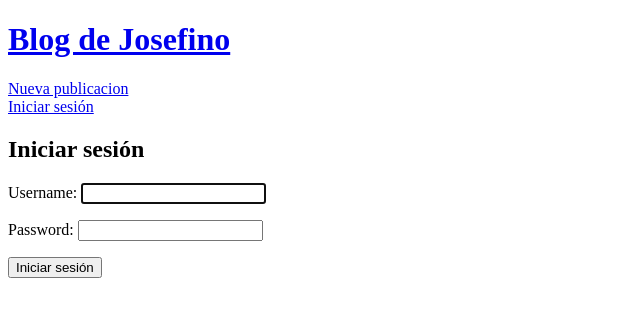
After one commit to DanielLacruz2025/blog-django-v1, a Django app: page /accounts/login/ in a window 1280 px wide. The commit adds this page. Shown: the top 317 px of the page, without its empty margins (0-640 px from the left). Run offline with Django 5.2, Linux system fonts and the light colour scheme.

Commit message:
login done

```diff
--- a/django_proyec/settings.py
+++ b/django_proyec/settings.py
@@ -123,3 +123,6 @@ STATIC_URL = 'static/'
 # https://docs.djangoproject.com/en/5.1/ref/settings/#default-auto-field
 
 DEFAULT_AUTO_FIELD = 'django.db.models.BigAutoField'
+
+# login redirect
+LOGIN_REDIRECT_URL = 'publications-list'
--- a/django_proyec/urls.py
+++ b/django_proyec/urls.py
@@ -19,5 +19,6 @@ from django.urls import path, include
 
 urlpatterns = [
     path('admin/', admin.site.urls),
-    path('', include('blog.urls')) , # New
+    path('', include('blog.urls')) ,
+    path('accounts/', include('django.contrib.auth.urls')), # new
 ]
--- a/templates/_base.html
+++ b/templates/_base.html
@@ -10,6 +10,12 @@
             <a href="{% url 'publication-create' %}">Nueva publicacion</a>
         </div>
     </header>
+    {% if user.is_authenticated %}
+        <p>Hola, {{ user.username }}</p>
+            {% else %}
+        <a href="{% url 'login' %}">Iniciar sesión</a>
+            {% endif %}
+
     {% block content %}
 
     {% endblock content %}
--- /dev/null
+++ b/templates/registration/login.html
@@ -0,0 +1,10 @@
+{% extends '_base.html' %}
+
+{% block content %}
+    <h2>Iniciar sesión</h2>
+    <form method="post">
+        {% csrf_token %}
+        {{ form.as_p }}
+        <button type="submit">Iniciar sesión</button>
+    </form>
+{% endblock content %}
```
Also changed, not shown: blog/views.py (line endings or trailing spaces), db.sqlite3.
